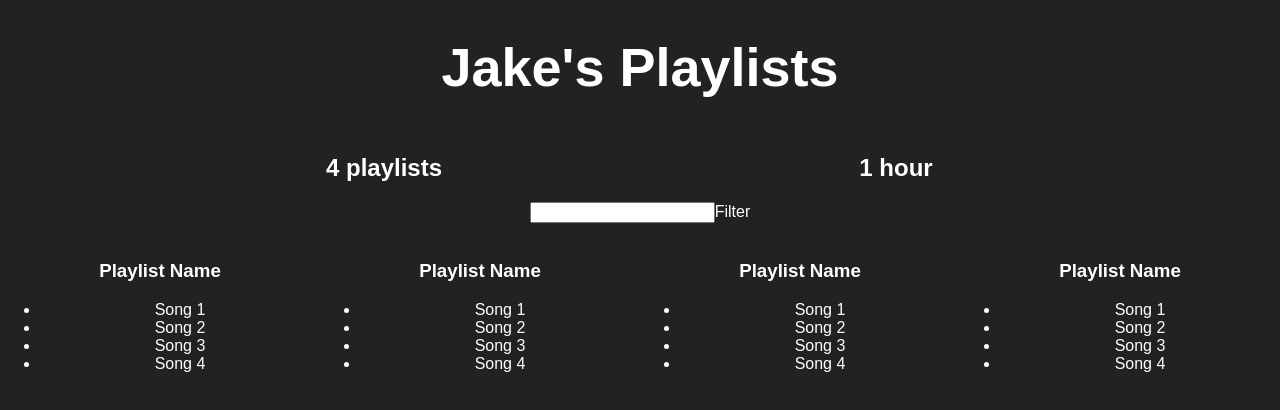
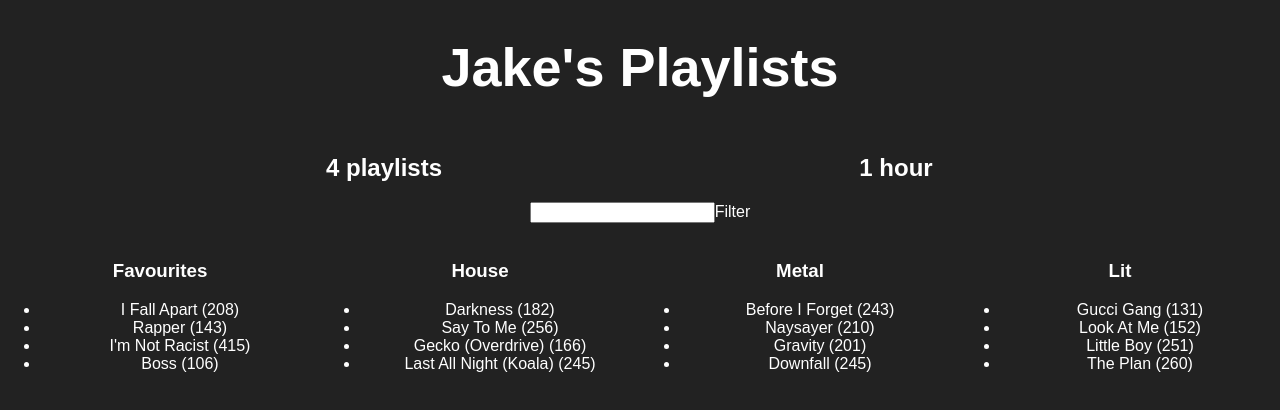
Before and after one commit to JakeFlynnReapit/auth-api, a React (Create React App) app: page / in a window 1280 px wide. Shown: the top 410 px of the page. Built offline with nearby package versions, Linux system fonts and the light colour scheme.

Commit message:
Added: Playlists generated from data
Playlists are now dynamically created from our data object

```diff
--- a/src/App.js
+++ b/src/App.js
@@ -84,7 +84,7 @@ let dummyData = {
           },
           {
             name: 'Little Boy',
-            duration: 25100
+            duration: 251000
           },
           {
             name: 'The Plan',
@@ -140,12 +140,11 @@ class Playlist extends Component {
     return (
       <div style={{...defaultStyle, width: "25%", display: "inline-block"}}>
         <img/>
-        <h3>Playlist Name</h3>
+        <h3>{this.props.playlist.name}</h3>
         <ul>
-          <li>Song 1</li>
-          <li>Song 2</li>
-          <li>Song 3</li>
-          <li>Song 4</li>
+          {this.props.playlist.songs.map(song =>
+            <li>{song.name} ({Math.round(song.duration / 1000)})</li>
+          )}
         </ul>
       </div>
     );
@@ -164,6 +163,7 @@ class App extends Component {
     }, 1000);
   }
   render() {
+
     return (
       <div className="App">
         {this.state.serverData.user ?
@@ -174,10 +174,9 @@ class App extends Component {
           <PlaylistCounter playlists={this.state.serverData.user.playlists}/>
           <HoursCounter playlists={this.state.serverData.user.playlists}/>
           <Filter/>
-          <Playlist/>
-          <Playlist/>
-          <Playlist/>
-          <Playlist/>
+          {this.state.serverData.user.playlists.map(playlist =>
+            <Playlist playlist={playlist}/>
+          )}
         </div> : <h1 style={{...defaultStyle}}>Loading...</h1>
         }
       </div>
```
